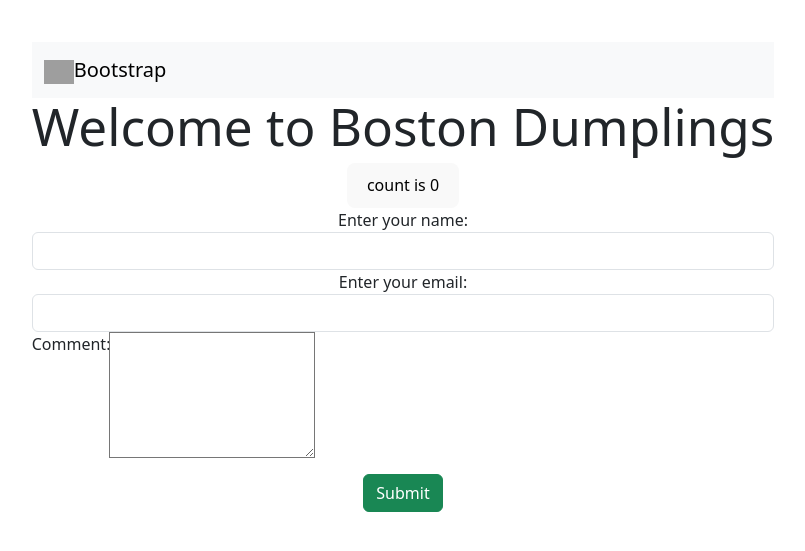
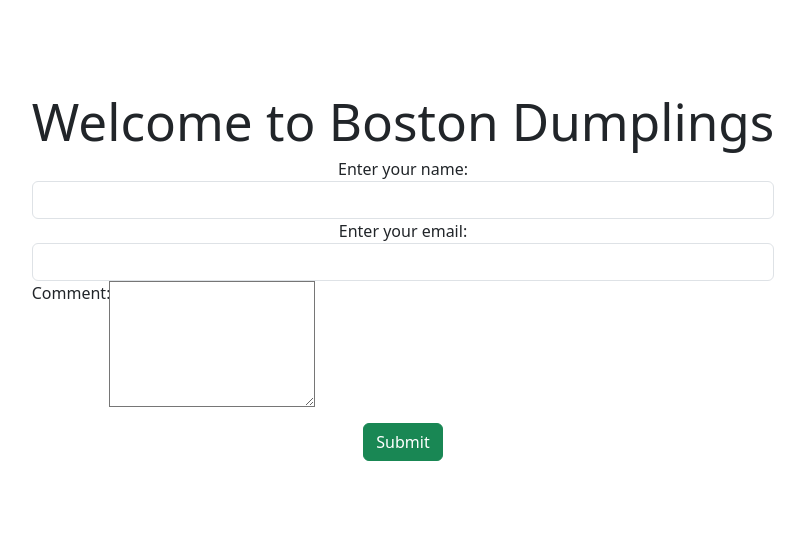
Before and after one commit to abhuraya/Boston_Dumplings, a React (Vite) app: page / in a window 1280 px wide. Shown: the part 123-674 px from the top of the page, without its empty margins (237-1042 px from the left). Built offline with nearby package versions, Linux system fonts and the light colour scheme; grey boxes are pictures that could not be loaded.

Commit message:
removed navbar

```diff
--- a/src/App.jsx
+++ b/src/App.jsx
@@ -1,11 +1,9 @@
 import './App.css'
-import Navbar from './components/Navbar';
 import { Outlet } from 'react-router-dom';
 function App() {
 
   return(
     <>
-        <Navbar />
         <Outlet />
     </>
 
--- a/src/components/Landing.jsx
+++ b/src/components/Landing.jsx
@@ -4,10 +4,9 @@ export default function Landing(){
     const [count, setCount] = useState(0);
     return(
         <div>
+            <div class='header'>
             <h1>Welcome to Boston Dumplings</h1>
-            <button onClick={() => setCount((count) => count + 1)}>
-                count is {count}
-            </button>
+            </div>
             <form action="" method='post'>
                 <div class='nameInput'>
                     <label htmlFor="name">Enter your name: </label>
--- a/src/components/Navbar.jsx
+++ /dev/null
@@ -1,15 +0,0 @@
-export default function Navbar() {
-    return(
-
-        <div>
-            <nav class="navbar bg-body-tertiary">
-                <div class="container-fluid">
-                    <a class="navbar-brand" href="#">
-                    <img src="/docs/5.3/assets/brand/bootstrap-logo.svg" alt="Logo" width="30" height="24" class="d-inline-block-align-text-top" />
-                    Bootstrap
-                    </a>
-                </div>
-            </nav>
-        </div>
-    )
-}
```
